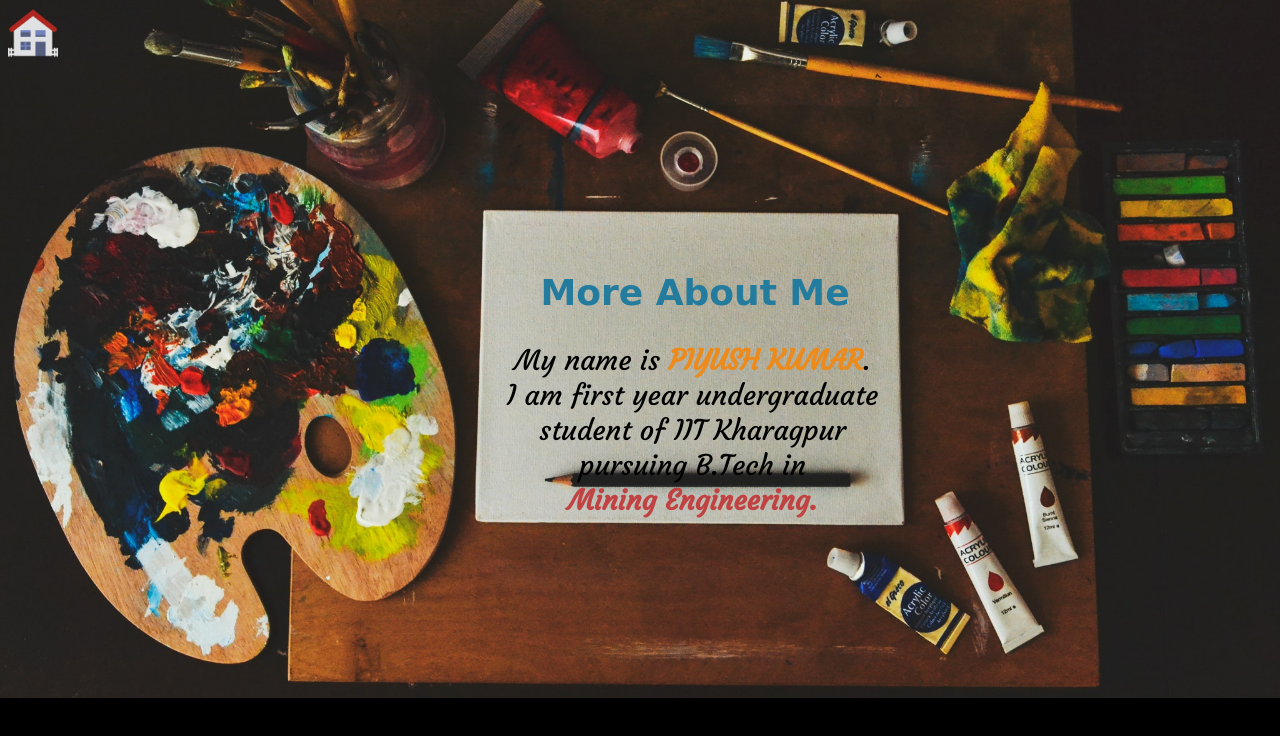
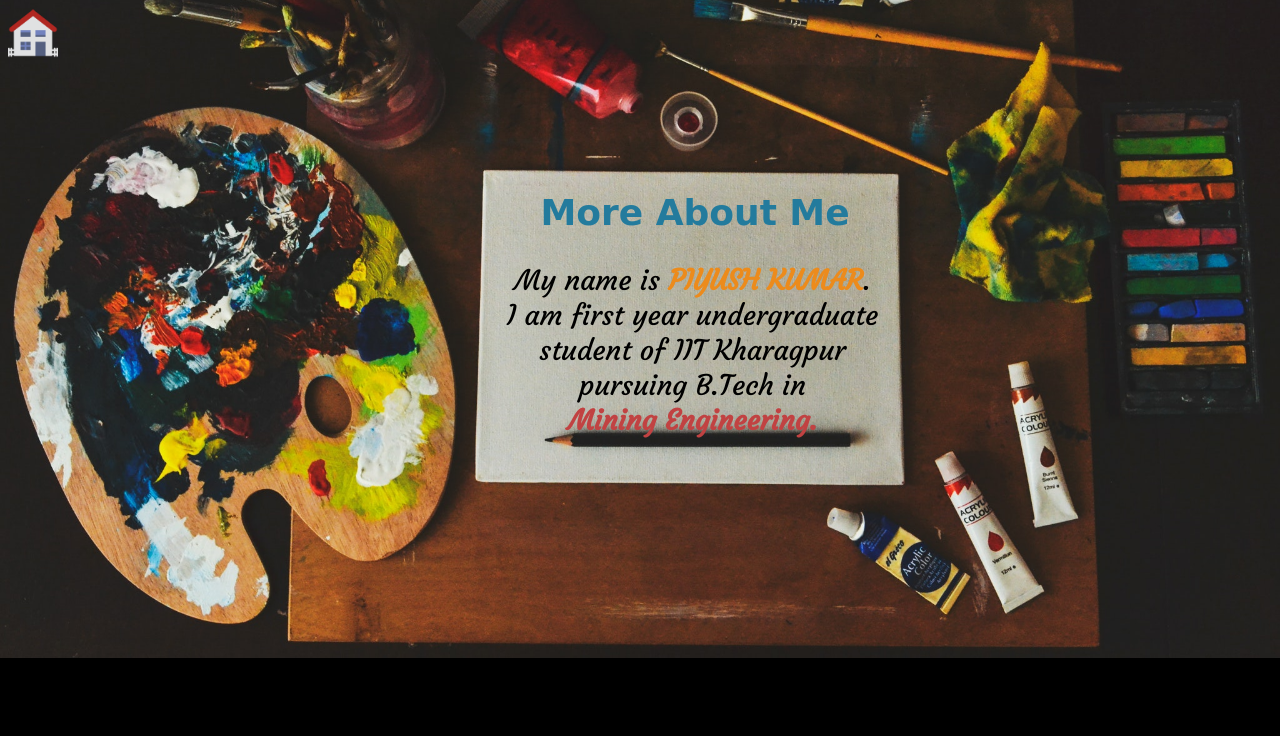
Before and after one commit to Panda6388/Panda6388.github.io, a plain HTML site: page port2.html in a window 1280 px wide. Drawn offline with Linux system fonts and the light colour scheme; a web font is replaced by a local one.

Commit message:
Update port2.html

```diff
--- a/port2.html
+++ b/port2.html
@@ -8,7 +8,7 @@
 			background: black url("backgr2.jpg") center/cover no-repeat ;
 		}
 		h2 {
-			padding-top: 180px;
+			padding-top: 100px;
 			padding-left: 110px;
 
 			font-family: 'Akronim', cursive;
```
